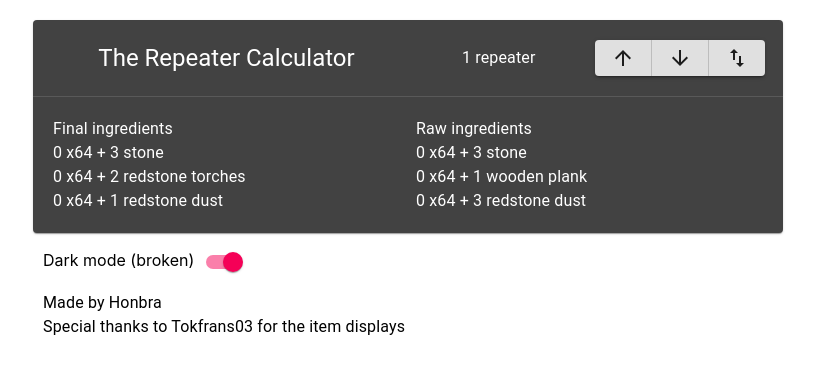
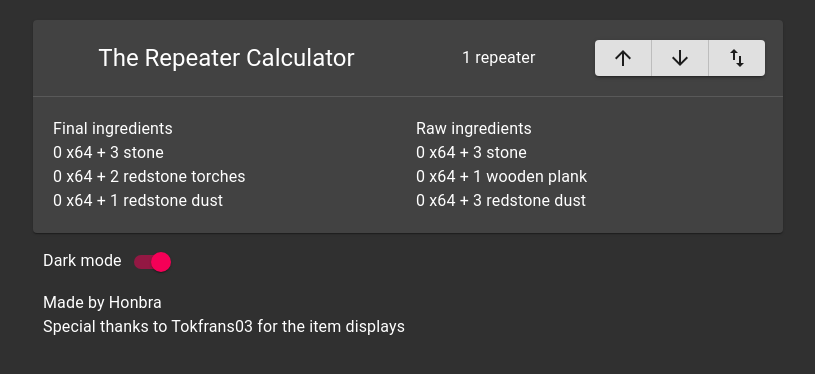
Before and after one commit to HonbraDev/repeater-counter, a React (Create React App) app: page / in a window 1280 px wide. Shown: the top 374 px of the page, without its empty margins (232-1047 px from the left). Built offline with nearby package versions, Linux system fonts and the light colour scheme.

Commit message:
Dark mode and schems uploaded

```diff
--- a/src/App.tsx
+++ b/src/App.tsx
@@ -10,6 +10,7 @@ import {
   Switch,
   ThemeProvider,
   Container,
+  CssBaseline,
 } from "@material-ui/core";
 import {
   makeStyles,
@@ -39,7 +40,8 @@ const useStyles = makeStyles(() =>
       margin: 10,
     },
     darkMode: {
-      margin: 10,
+      marginLeft: 10,
+      marginTop: 10,
     },
   })
 );
@@ -60,6 +62,8 @@ function App() {
 
   return (
     <ThemeProvider theme={darkTheme}>
+      <CssBaseline />
+
       <Container>
         <div className="App">
           <Card className={classes.card}>
@@ -118,12 +122,14 @@ function App() {
             </Grid>
           </Card>
           <div className={classes.darkMode}>
-            <label htmlFor="darkmode">Dark mode (broken)</label>
-            <Switch
-              checked={darkState}
-              onChange={handleThemeChange}
-              id="darkmode"
-            />
+            <Typography variant="body1">
+              <label htmlFor="darkmode">Dark mode</label>
+              <Switch
+                checked={darkState}
+                onChange={handleThemeChange}
+                id="darkmode"
+              />
+            </Typography>
           </div>
           <Typography variant="body1" className={classes.madeBy}>
             Made by Honbra <br /> Special thanks to Tokfrans03 for the item
```
Also changed, not shown: public/schems/credits.txt (added), 2 other files (tests, documents, lock files or other folders).
